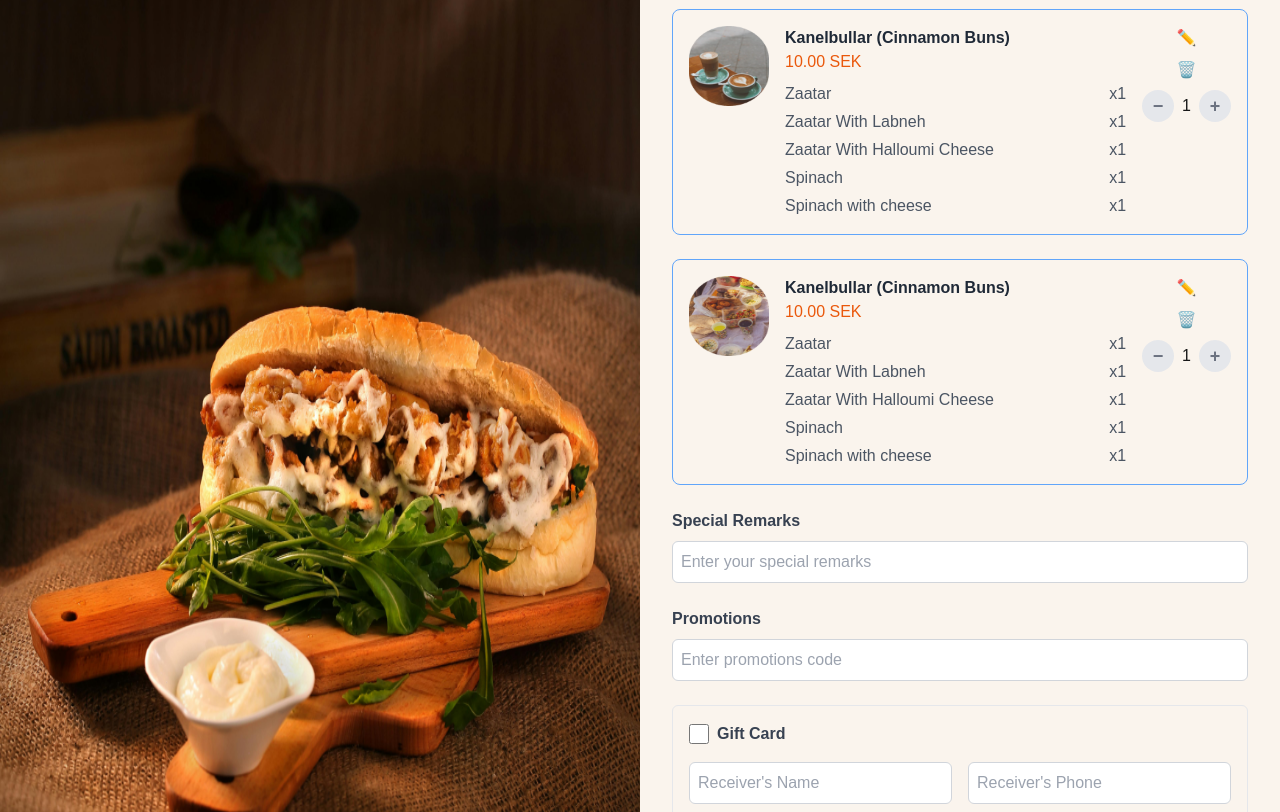
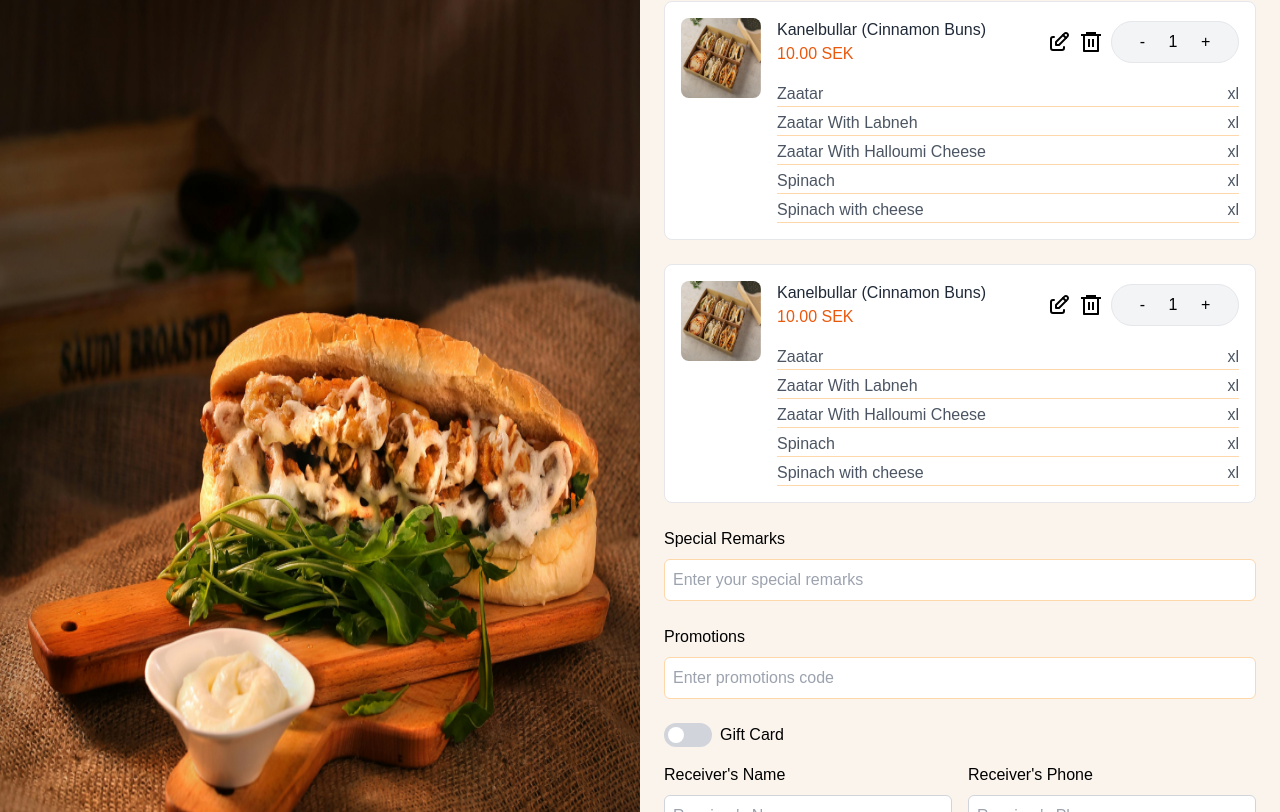
Before and after one commit to pundir95/manakish, a Next.js app: page /shopping-cart in a window 1280 px wide. Shown: the part 168-980 px from the top of the page. Built offline with nearby package versions, Linux system fonts and the light colour scheme.

Commit message:
shoppingCart and paymentMode UI

```diff
--- a/src/_components/OrderDetails.jsx
+++ b/src/_components/OrderDetails.jsx
@@ -2,26 +2,25 @@ import React from 'react';
 import PriceSummary from './PriceSummary';
 
 const items = [
-  { id: 1, name: "Kanelbullar (Cinnamon Buns)", quantity: "Q2 - 10.00 SEK", price: "20.00 SEK", imageUrl: "/images/hot_brevg.png" },
-  { id: 2, name: "Kanelbullar (Cinnamon Buns)", quantity: "Q2 - 10.00 SEK", price: "20.00 SEK", imageUrl: "/images/hot_brevg.png" },
-  { id: 3, name: "Kanelbullar (Cinnamon Buns)", quantity: "Q2 - 10.00 SEK", price: "20.00 SEK", imageUrl: "/images/hot_brevg.png" },
+  { id: 1, name: "Kanelbullar (Cinnamon Buns)", quantity: "02", price: "10.00 SEK", NewPrice: "20.00 SEK", imageUrl: "/images/brevg_l.png" },
+  { id: 2, name: "Kanelbullar (Cinnamon Buns)", quantity: "01", price: "10.00 SEK", NewPrice: "20.00 SEK", imageUrl: "/images/brevg_l.png" },
+  { id: 3, name: "Kanelbullar (Cinnamon Buns)", quantity: "02", price: "10.00 SEK", NewPrice: "20.00 SEK", imageUrl: "/images/brevg_l.png" },
 ];
 
 const OrderDetails = () => {
   return (
-    <div className="bg-white p-4 rounded-lg shadow-sm mb-3 mt-3">
+    <div className="bg-white rounded-lg p-4 shadow-sm mb-3 mt-3">
       {items.map(item => (
-        <div key={item.id} className="flex items-center border-b-2 mb-2 p-2">
+        <div key={item.id} className="flex items-center border-b border-orange-200 mb-2 pb-2  justify-between">
           <img
             src={item.imageUrl}
             alt={item.name}
             className="w-12 h-12 rounded-md"
           />
-          <div className="ml-4">
             <div className="font-medium text-gray-700">{item.name}</div>
             <div className='text-gray-700'>{item.quantity}</div>
-          </div>
-          <div className="ml-auto font-semibold text-gray-700">{item.price}</div>
+          <div className=" text-gray-700">{item.price}</div>
+          <div className=" text-gray-700 text-orange-600">{item.NewPrice}</div>
         </div>
       ))}
       <PriceSummary/>
--- a/src/_components/ShoppingCart.jsx
+++ b/src/_components/ShoppingCart.jsx
@@ -1,171 +1,221 @@
-"use client"
+"use client";
 
 import React, { useState } from "react";
 import { GiBasket } from "react-icons/gi";
+import { TbEdit } from "react-icons/tb";
+import { RiDeleteBin6Line } from "react-icons/ri";
 
-function ShoppingCart({handleAddressCheckout}) {
+function ShoppingCart({ handleAddressCheckout }) {
   const [quantity, setQuantity] = useState(1);
+  const [saveAddress, setSaveAddress] = useState(false);
 
   const handleQuantityChange = (change) => {
     setQuantity((prev) => Math.max(0, prev + change));
   };
 
   return (
-    <div className="bg-[#faf4ed] p-8 space-y-6 max-w-4xl mx-auto">
-      <h2 className="text-xl font-semibold">Shopping Cart</h2>
+    <>
+    <div className="bg-[#faf4ed] p-6 space-y-6 max-w-4xl mx-auto">
+      <h2 className="text-xl text-black">Shopping Cart</h2>
 
       {/* Cart Item */}
-      <div className="border border-blue-400 rounded-lg p-4 flex items-start">
+      <div className="border bg-white rounded-lg p-4 flex items-start gap-4">
+        <div className="">
           <img
-          src="/images/hot_brevg.png" // replace with actual image path
+            src="/images/brevg_l.png"
             alt="Product"
-          className="w-20 h-20 rounded-md mr-4"
+            className="w-20 h-20 rounded-lg"
           />
+        </div>
         <div className="flex-1">
-          <h3 className="font-semibold text-gray-800">Kanelbullar (Cinnamon Buns)</h3>
+          <div className="flex justify-between">
+            <div>
+              <h3 className="text-gray-800">Kanelbullar (Cinnamon Buns)</h3>
               <p className="text-orange-600 font-medium">10.00 SEK</p>
-          <ul className="mt-2 text-gray-600 space-y-1">
-            {["Zaatar", "Zaatar With Labneh", "Zaatar With Halloumi Cheese", "Spinach", "Spinach with cheese"].map(
-              (item, index) => (
-                <li key={index} className="flex justify-between">
-                  <span>{item}</span>
-                  <span>x1</span>
-                </li>
-              )
-            )}
-          </ul>
             </div>
-
-
-        <div className="flex flex-col items-center space-y-2 ml-4">
-          <button className="text-gray-500 hover:text-gray-700">✏️</button>
-          <button className="text-gray-500 hover:text-gray-700">🗑️</button>
-          <div className="flex items-center space-x-2">
-            <button
-              className="w-8 h-8 text-lg font-semibold text-gray-500 bg-gray-200 rounded-full"
-              onClick={() => handleQuantityChange(-1)}
-            >
-              −
-            </button>
-            <span>{quantity}</span>
-            <button
-              className="w-8 h-8 text-lg font-semibold text-gray-500 bg-gray-200 rounded-full"
-              onClick={() => handleQuantityChange(1)}
-            >
-              +
-            </button>
+            <div className="flex items-center gap-2">
+              <div className="text-2xl text-black">
+                <TbEdit />
+              </div>
+              <div className="text-2xl text-black">
+                <RiDeleteBin6Line />
+              </div>
+              <div className="px-4 py-2 bg-gray-100 rounded-full border flex w-32 justify-around">
+                <button className="text-black" onClick={() => handleQuantityChange(-1)}>-</button>
+                <p className="text-black">{quantity}</p>
+                <button className="text-black" onClick={() => handleQuantityChange(1)}>+</button>
               </div>
             </div>
           </div>
-
-      <div className="border border-blue-400 rounded-lg p-4 flex items-start">
-        <img
-          src="/images/sweet.png" // replace with actual image path
-          alt="Product"
-          className="w-20 h-20 rounded-sm mr-4"
-        />
-        <div className="flex-1">
-          <h3 className="font-semibold text-gray-800">Kanelbullar (Cinnamon Buns)</h3>
-          <p className="text-orange-600 font-medium">10.00 SEK</p>
-          <ul className="mt-2 text-gray-600 space-y-1">
-            {["Zaatar", "Zaatar With Labneh", "Zaatar With Halloumi Cheese", "Spinach", "Spinach with cheese"].map(
-              (item, index) => (
-                <li key={index} className="flex justify-between">
+          <ul className="mt-4 text-gray-600 space-y-1">
+            {[
+              "Zaatar",
+              "Zaatar With Labneh",
+              "Zaatar With Halloumi Cheese",
+              "Spinach",
+              "Spinach with cheese",
+            ].map((item, index) => (
+              <li
+                key={index}
+                className="flex justify-between border-b border-orange-200"
+              >
                 <span>{item}</span>
-                  <span>x1</span>
+                <span>xl</span>
               </li>
-              )
-            )}
+            ))}
           </ul>
         </div>
+      </div>
 
-
-        <div className="flex flex-col items-center space-y-2 ml-4">
-          <button className="text-gray-500 hover:text-gray-700">✏️</button>
-          <button className="text-gray-500 hover:text-gray-700">🗑️</button>
-          <div className="flex items-center space-x-2">
-            <button
-              className="w-8 h-8 text-lg font-semibold text-gray-500 bg-gray-200 rounded-full"
-              onClick={() => handleQuantityChange(-1)}
+      <div className="border bg-white rounded-lg p-4 flex items-start gap-4">
+        <div className="">
+          <img
+            src="/images/brevg_l.png"
+            alt="Product"
+            className="w-20 h-20 rounded-lg"
+          />
+        </div>
+        <div className="flex-1">
+          <div className="flex justify-between">
+            <div>
+              <h3 className="text-gray-800">Kanelbullar (Cinnamon Buns)</h3>
+              <p className="text-orange-600 font-medium">10.00 SEK</p>
+            </div>
+            <div className="flex items-center gap-2">
+              <div className="text-2xl text-black">
+                <TbEdit />
+              </div>
+              <div className="text-2xl text-black">
+                <RiDeleteBin6Line />
+              </div>
+              <div className="px-4 py-2 bg-gray-100 rounded-full border flex w-32 justify-around">
+                <button className="text-black" onClick={() => handleQuantityChange(-1)}>-</button>
+                <p className="text-black">{quantity}</p>
+                <button className="text-black" onClick={() => handleQuantityChange(1)}>+</button>
+              </div>
+            </div>
+          </div>
+          <ul className="mt-4 text-gray-600 space-y-1">
+            {[
+              "Zaatar",
+              "Zaatar With Labneh",
+              "Zaatar With Halloumi Cheese",
+              "Spinach",
+              "Spinach with cheese",
+            ].map((item, index) => (
+              <li
+                key={index}
+                className="flex justify-between border-b border-orange-200"
               >
-              −
-            </button>
-            <span>{quantity}</span>
-            <button
-              className="w-8 h-8 text-lg font-semibold text-gray-500 bg-gray-200 rounded-full"
-              onClick={() => handleQuantityChange(1)}
-            >
-              +
-            </button>
-          </div>
+                <span>{item}</span>
+                <span>xl</span>
+              </li>
+            ))}
+          </ul>
         </div>
       </div>
 
       {/* Special Remarks */}
       <div>
-        <label className="block text-gray-700 font-semibold">Special Remarks</label>
+        <label className="block text-black">
+          Special Remarks
+        </label>
         <input
           type="text"
           placeholder="Enter your special remarks"
-          className="w-full border border-gray-300 rounded-md p-2 mt-2"
+          className="w-full border border-orange-200 text-black p-2 rounded-md mt-2 text-black focus:outline-none"
         />
       </div>
 
       {/* Promotions */}
       <div>
-        <label className="block text-gray-700 font-semibold">Promotions</label>
+        <label className="block text-black">Promotions</label>
         <input
           type="text"
           placeholder="Enter promotions code"
-          className="w-full border border-gray-300 rounded-md p-2 mt-2"
+          className="w-full border border-orange-200 text-black p-2 rounded-md mt-2 text-black focus:outline-none"
         />
       </div>
 
       {/* Gift Card */}
-      <div className="border border-gray-200 rounded-md p-4">
+      <div className="">
         <label className="flex items-center space-x-2">
-          <input type="checkbox" className="form-checkbox h-5 w-5 text-green-600" />
-          <span className="text-gray-700 font-semibold">Gift Card</span>
+        <div
+          onClick={() => setSaveAddress(!saveAddress)}
+          className={`relative inline-block w-12 h-6 rounded-full transition duration-300 ease-in-out cursor-pointer ${
+            saveAddress ? "bg-[#35653e]" : "bg-gray-300"
+          }`}
+        >
+          <span
+            className={`absolute left-1 top-1 w-4 h-4 rounded-full transition-transform duration-300 ease-in-out ${
+              saveAddress ? "transform translate-x-6" : ""
+            } bg-white`}
+          ></span>
+        </div>
+          <span className="text-black">Gift Card</span>
         </label>
         <div className="mt-4 grid grid-cols-2 gap-4">
+          <div>
+            <label className="text-black">Receiver's Name</label>
           <input
             type="text"
             placeholder="Receiver's Name"
-            className="w-full border border-gray-300 rounded-md p-2"
+            className="w-full border border-gray-300 rounded-md p-2 mt-2 text-black focus:outline-none"
           />
+          </div>
+          <div>
+          <label className="text-black">Receiver's Phone</label>
           <input
             type="text"
             placeholder="Receiver's Phone"
-            className="w-full border border-gray-300 rounded-md p-2"
+            className="w-full border border-gray-300 rounded-md p-2 mt-2 text-black focus:outline-none"
           />
           </div>
+        </div>
+        <div className="flex justify-end">
+        <div className="flex items-center space-x-2 mt-4">
+        <div
+          onClick={() => setSaveAddress(!saveAddress)}
+          className={`relative inline-block w-12 h-6 rounded-full transition duration-300 ease-in-out cursor-pointer ${
+            saveAddress ? "bg-[#35653e]" : "bg-gray-300"
+          }`}
+        >
+          <span
+            className={`absolute left-1 top-1 w-4 h-4 rounded-full transition-transform duration-300 ease-in-out ${
+              saveAddress ? "transform translate-x-6" : ""
+            } bg-white`}
+          ></span>
+        </div>
+          <label className="text-gray-700 font-medium">
+            Call Recipient on arrival
+          </label>
+        </div>
+        </div>
         <div className="mt-4">
+        <label className="text-black">Gift Message</label>
           <input
             type="text"
             placeholder="Enter your special remarks"
-            className="w-full border border-gray-300 rounded-md p-2"
+            className="w-full border border-orange-200 rounded-md p-2 mt-2 text-black focus:outline-none"
           />
         </div>
-        <div className="flex items-center space-x-2 mt-4">
-          <label className="text-gray-700 font-medium">Call Recipient on arrival</label>
-          <input type="checkbox" className="form-checkbox h-5 w-5 text-green-600" />
       </div>
-
     </div>
-
-      {/* Checkout Section */}
     <div className="h-24 bg-[#D4A373] rounded-t-lg w-full flex items-center justify-end p-6">
     <div className="flex gap-4 justify-center items-center">
       <p className="text-black">1,750.00 SEK</p>
       <button className="px-4 py-2 bg-[#35653e] rounded-full flex w-40 justify-around">
-            <div className="flex gap-4 items-center" onClick={handleAddressCheckout}>
+        <div
+          className="flex gap-4 items-center"
+          onClick={handleAddressCheckout}
+        >
           <GiBasket />
           <p>Checkout</p>
         </div>
       </button>
     </div>
   </div>
-    </div>
+  </>
   );
 }
 
--- a/src/_components/_common/CardComponentOne.jsx
+++ b/src/_components/_common/CardComponentOne.jsx
@@ -1,4 +1,4 @@
-import { faStar } from "@fortawesome/free-solid-svg-icons";
+// import { faStar } from "@fortawesome/free-solid-svg-icons";
 import { FontAwesomeIcon } from "@fortawesome/react-fontawesome";
 import Image from "next/image";
 import React from "react";
--- a/src/_components/_common/GoogleMap.jsx
+++ b/src/_components/_common/GoogleMap.jsx
@@ -1,7 +1,7 @@
 import React from "react";
 import { AdvancedMarker, APIProvider, Map } from "@vis.gl/react-google-maps";
 
-const GoogleMap = () => {
+const GoogleMap = ({height}) => {
   // const position = { lat: 30.6425, lng: 76.8173 };
 
   const lat = localStorage.getItem("latitude");
@@ -11,7 +11,7 @@ const GoogleMap = () => {
 
   return (
     <>
-      <div style={{ width: "100%", height: "250px" }}>
+      <div style={{ width: "100%", height: height ? height : "250px" }}>
         <APIProvider apiKey={"AIzaSyDRb_BGMWY3XocACa_K976a0g6y-5QwkqU"}>
           <Map
             defaultCenter={position}
--- a/src/app/(payment-mode)/payment-mode/page.jsx
+++ b/src/app/(payment-mode)/payment-mode/page.jsx
@@ -17,7 +17,7 @@ function PaymentMode() {
   return (
     <div className="mx-auto p-6 bg-[#FAF4ED] rounded-lg shadow-lg">
       <UserAddressDetail />
-      <GoogleMap />
+      <GoogleMap height={'200px'}/>
       {/* Order Details */}
       <OrderDetails />
       {/* Price Summary */}
```
Also changed, not shown: src/_components/PriceSummary.jsx (+9 -11 lines), src/_components/_common/UserAddressDetail.jsx (+14 -23 lines). Lines whose indentation alone changed are shown as unchanged.
